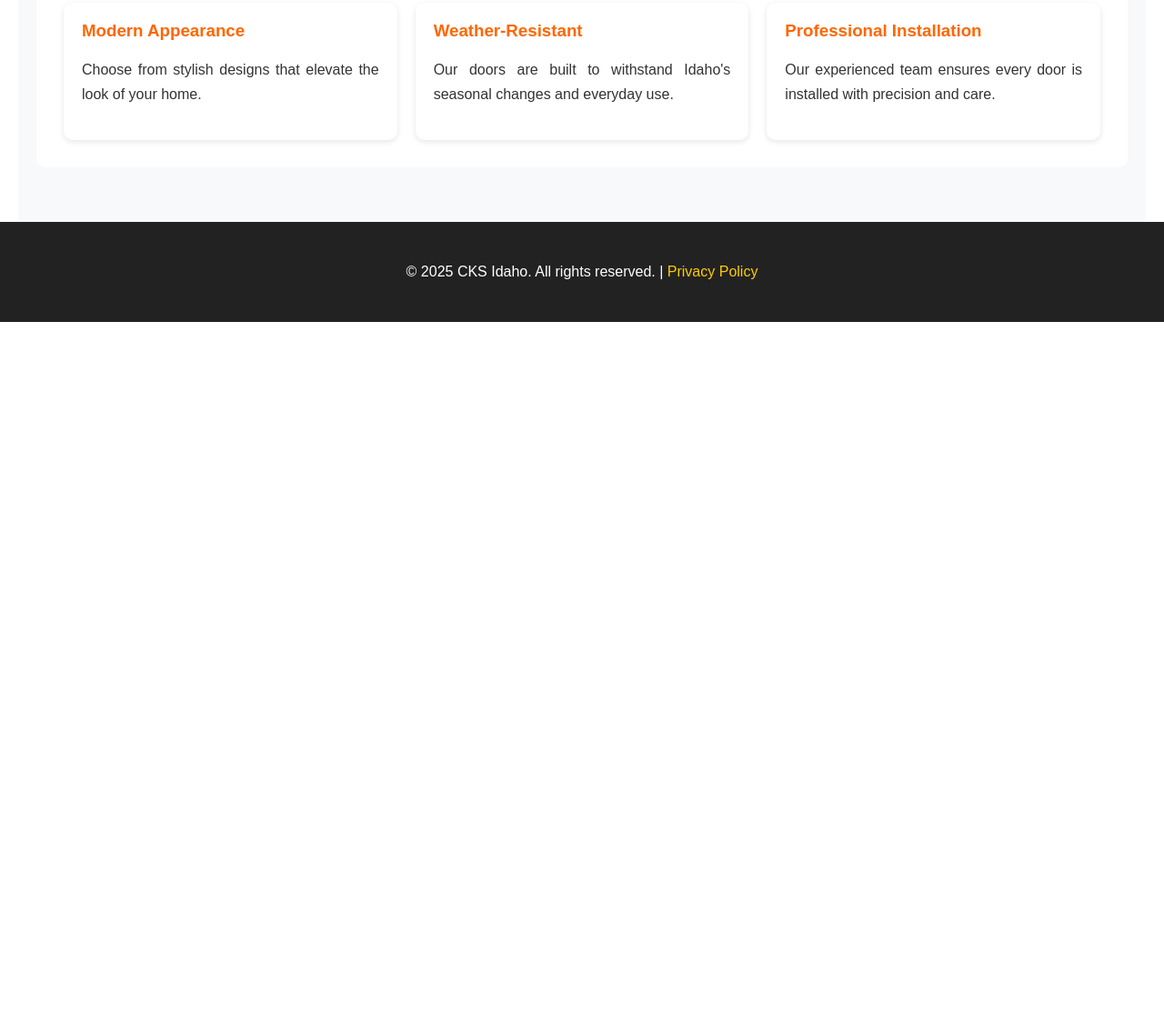
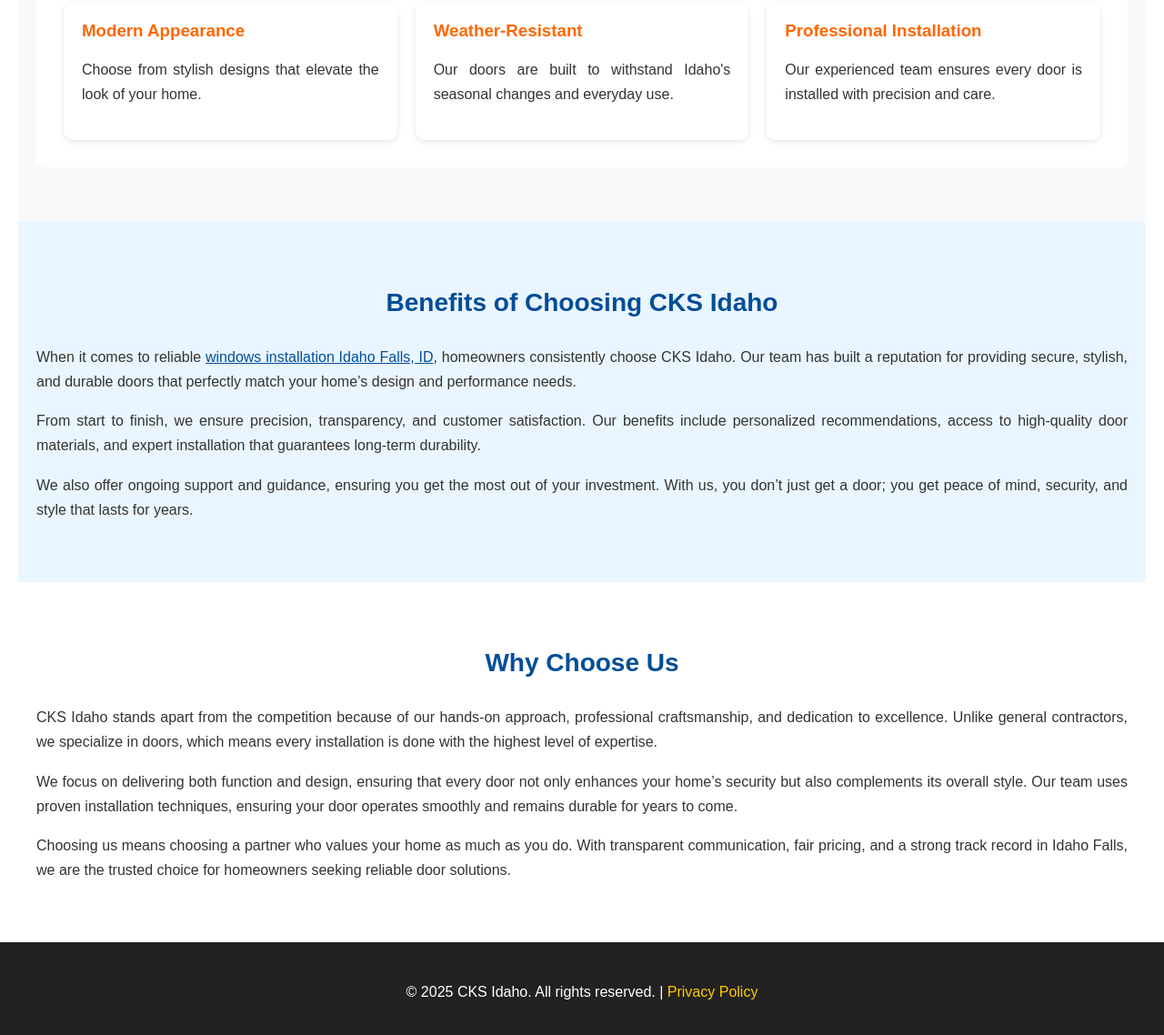
Before and after one commit to jamiejacobsmas/cksidaho, a plain HTML site: page index.html in a window 1280 px wide. Shown: the part 1233-2371 px from the top of the page at 91% size. Before the commit the page ends 1587 px from the top, so only its background shows below. Drawn offline with Linux system fonts and the light colour scheme.

Commit message:
Update index.html

```diff
--- a/index.html
+++ b/index.html
@@ -5,7 +5,8 @@
   <meta name="viewport" content="width=device-width, initial-scale=1" />
   <title>Door Installation Idaho Falls, ID | CKSIDAHO</title>
   <meta name="description" content="Looking for expert door installation in Idaho Falls, ID? CKS Idaho offers secure, stylish, and long-lasting door solutions tailored to your home." />
-  <style>
+ <meta name="google-site-verification" content="LXDb4ICXSgu_epaSw_ZAEys9TsebpAl0ZMm8p_BIob0" />
+ <style>
     body { font-family: Arial, sans-serif; margin: 0; padding: 0; color: #333; background: #fff; }
     header { position: relative; text-align: center; color: #fff; }
     header img.hero-img { width: 100%; height: 500px; object-fit: cover; display: block; }
@@ -118,6 +119,38 @@
   </div>
 </section>
 
+<!-- Benefits Section -->
+<div class="section" style="background:#eaf6ff; padding:50px 20px;">
+  <div style="max-width:1200px; margin:auto;">
+    <h2 style="text-align:center; font-size:28px; color:#004d99;">Benefits of Choosing CKS Idaho</h2>
+    <p style="font-size:16px; line-height:1.7; color:#333;">
+      When it comes to reliable <a href="https://cksidaho.com/" style="color:#004d99; text-decoration:underline;">windows installation Idaho Falls, ID</a>, homeowners consistently choose CKS Idaho. Our team has built a reputation for providing secure, stylish, and durable doors that perfectly match your home’s design and performance needs.
+    </p>
+    <p style="font-size:16px; line-height:1.7; color:#333;">
+      From start to finish, we ensure precision, transparency, and customer satisfaction. Our benefits include personalized recommendations, access to high-quality door materials, and expert installation that guarantees long-term durability.
+    </p>
+    <p style="font-size:16px; line-height:1.7; color:#333;">
+      We also offer ongoing support and guidance, ensuring you get the most out of your investment. With us, you don’t just get a door; you get peace of mind, security, and style that lasts for years.
+    </p>
+  </div>
+</div>
+
+<!-- Why Choose Us Section -->
+<div class="section" style="background:#ffffff; padding:50px 20px;">
+  <div style="max-width:1200px; margin:auto;">
+    <h2 style="text-align:center; font-size:28px; color:#004d99;">Why Choose Us</h2>
+    <p style="font-size:16px; line-height:1.7; color:#333;">
+      CKS Idaho stands apart from the competition because of our hands-on approach, professional craftsmanship, and dedication to excellence. Unlike general contractors, we specialize in doors, which means every installation is done with the highest level of expertise.
+    </p>
+    <p style="font-size:16px; line-height:1.7; color:#333;">
+      We focus on delivering both function and design, ensuring that every door not only enhances your home’s security but also complements its overall style. Our team uses proven installation techniques, ensuring your door operates smoothly and remains durable for years to come.
+    </p>
+    <p style="font-size:16px; line-height:1.7; color:#333;">
+      Choosing us means choosing a partner who values your home as much as you do. With transparent communication, fair pricing, and a strong track record in Idaho Falls, we are the trusted choice for homeowners seeking reliable door solutions.
+    </p>
+  </div>
+</div>
+
 <footer>
   <p>&copy; 2025 CKS Idaho. All rights reserved. | <a href="https://cksidaho.com/privacy-policy/">Privacy Policy</a></p>
 </footer>
```
